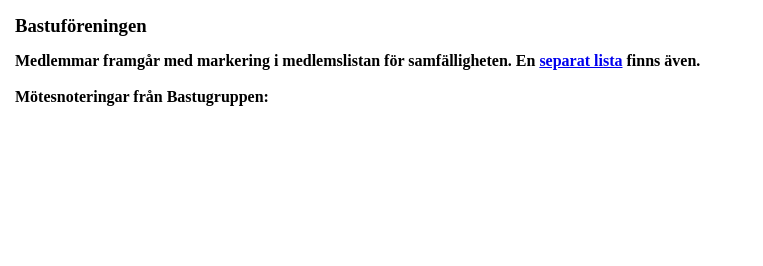
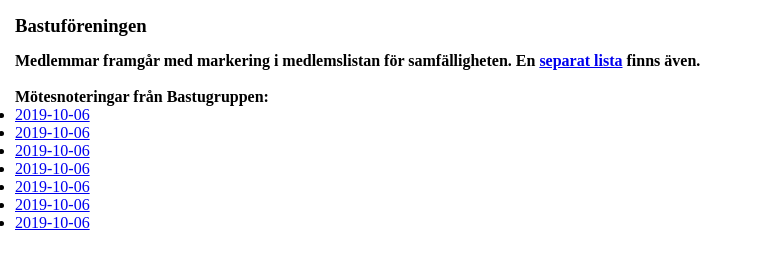
Before and after one commit to LeoTurlock/granosamf, a plain HTML site: page subfolders/bastun.html in a window 1280 px wide. Shown: the whole page, without its empty margins (0-763 px from the left). Drawn offline with Linux system fonts and the light colour scheme; a web font is replaced by a local one.

Commit message:
Tillade bastun.html

```diff
--- a/subfolders/bastun.html
+++ b/subfolders/bastun.html
@@ -14,7 +14,14 @@
         <h4>Medlemmar framgår med markering i medlemslistan för samfälligheten. En <a href="../assets/info/pdf/medlemslistabastun20191006.pdf" target="_blank">separat lista</a> finns även.</h4>
         <br>
         <h4>Mötesnoteringar från Bastugruppen:</h4>
-
+        <ul>
+            <li><a href="../assets/info/pdf/medlemslistabastun20191006.pdf" target="_blank">2019-10-06</a></li>
+            <li><a href="../assets/info/pdf/medlemslistabastun20191006.pdf" target="_blank">2019-10-06</a></li>
+            <li><a href="../assets/info/pdf/medlemslistabastun20191006.pdf" target="_blank">2019-10-06</a></li>
+            <li><a href="../assets/info/pdf/medlemslistabastun20191006.pdf" target="_blank">2019-10-06</a></li>
+            <li><a href="../assets/info/pdf/medlemslistabastun20191006.pdf" target="_blank">2019-10-06</a></li>
+            <li><a href="../assets/info/pdf/medlemslistabastun20191006.pdf" target="_blank">2019-10-06</a></li>
+            <li><a href="../assets/info/pdf/medlemslistabastun20191006.pdf" target="_blank">2019-10-06</a></li>
     </div>
 
 </body>
```
